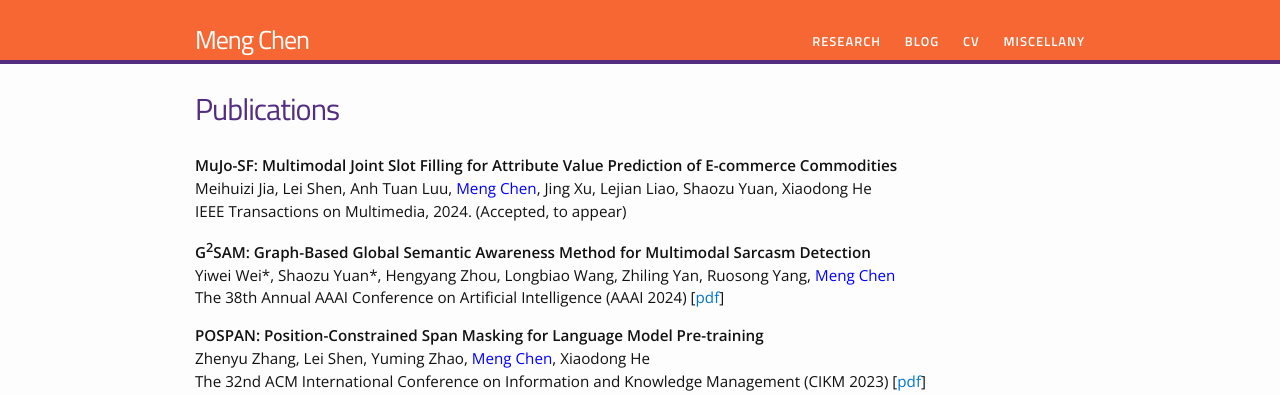
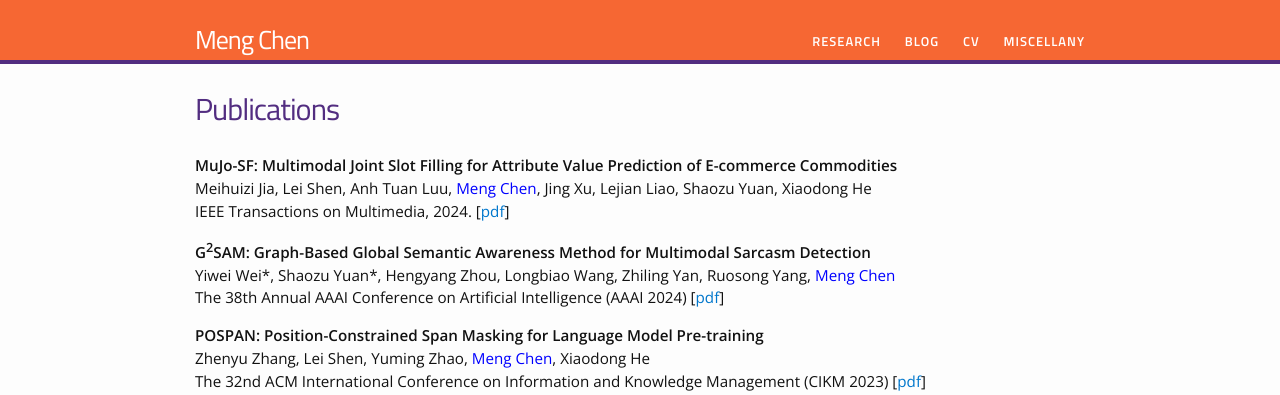
Before and after one commit to chenmengdx/chenmengdx.github.io, a Jekyll site: the page built from research.md, in a window 1280 px wide and 900 px high. Shown: the top 395 px of the window. Built offline with Jekyll 4.4.1, drawn with Linux system fonts in a browser that asks for light colours.

Commit message:
update paper link

```diff
--- a/research.md
+++ b/research.md
@@ -9,7 +9,7 @@ permalink: /research/
 <p>
 <b> MuJo-SF: Multimodal Joint Slot Filling for Attribute Value Prediction of E-commerce Commodities </b> <br />
 Meihuizi Jia, Lei Shen, Anh Tuan Luu, <font color="blue">Meng Chen</font>, Jing Xu, Lejian Liao, Shaozu Yuan, Xiaodong He <br />
-IEEE Transactions on Multimedia, 2024. (Accepted, to appear)
+IEEE Transactions on Multimedia, 2024. [<a href="../papers/TOMM-MuJo-SF.pdf">pdf</a>]
 </p>
 
 <p>
```
